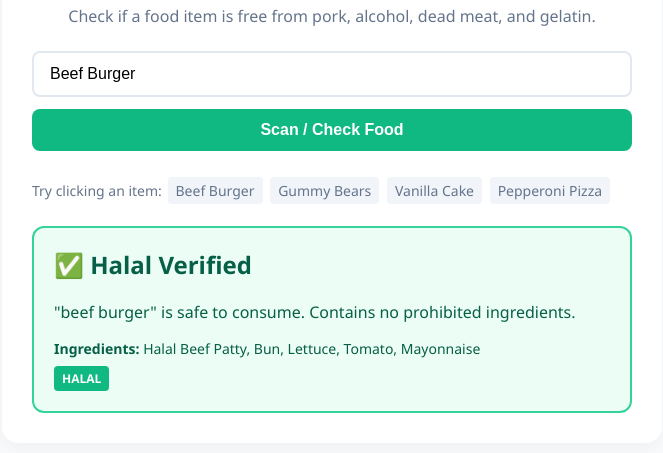
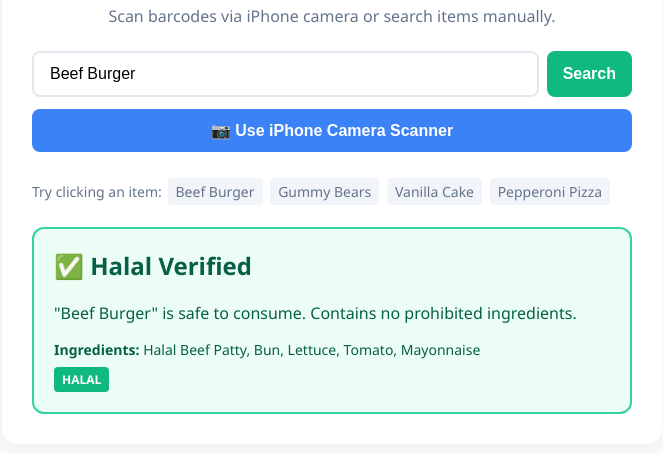
Before and after one commit to asad-khilji/halal-food-scanner, a plain HTML site: page index.html in a window 1280 px wide. Both pictures are taken after a click on the element "Beef Burger". Shown: the part 247-700 px from the top of the page, without its empty margins (308-971 px from the left). Drawn offline with Linux system fonts and the light colour scheme.

Commit message:
Integrate barcode scanning and update UI elements
Added QuaggaJS for barcode scanning and updated input handling.

```diff
--- a/index.html
+++ b/index.html
@@ -4,6 +4,7 @@
     <meta charset="UTF-8">
     <meta name="viewport" content="width=device-width, initial-scale=1.0">
     <title>Halal Food Scanner</title>
+    <script src="https://cdnjs.cloudflare.com/ajax/libs/quagga/0.12.1/quagga.min.js"></script>
     <style>
         :root {
             --primary: #10b981;
@@ -55,7 +56,13 @@
             margin-bottom: 24px;
         }
 
+        .input-row {
+            display: flex;
+            gap: 8px;
+        }
+
         input[type="text"] {
+            flex: 1;
             padding: 12px 16px;
             font-size: 16px;
             border: 2px solid #e2e8f0;
@@ -82,6 +89,30 @@
 
         button:hover {
             background-color: var(--primary-dark);
+        }
+
+        .camera-btn {
+            background-color: #3b82f6;
+        }
+        .camera-btn:hover {
+            background-color: #2563eb;
+        }
+
+        /* Camera Viewport Styling */
+        #interactive.viewport {
+            position: relative;
+            width: 100%;
+            height: 250px;
+            background: #000;
+            border-radius: 8px;
+            overflow: hidden;
+            display: none;
+            margin-bottom: 12px;
+        }
+        #interactive.viewport video, canvas {
+            width: 100%;
+            height: 100%;
+            object-fit: cover;
         }
 
         .examples {
@@ -151,18 +182,21 @@
         .badge.halal { background-color: #10b981; color: white; }
         .badge.haram { background-color: var(--danger); color: white; }
     </style>
-    <link rel="icon" type="image/x-icon" href="halal-food-scanner.png">
-    <link rel="apple-touch-icon" href="halal-food-scanner.png">
 </head>
 <body>
 
 <div class="container">
     <h1>Halal Food Scanner</h1>
-    <p class="subtitle">Check if a food item is free from pork, alcohol, dead meat, and gelatin.</p>
+    <p class="subtitle">Scan barcodes via iPhone camera or search items manually.</p>
 
     <div class="scanner-box">
-        <input type="text" id="foodInput" placeholder="Enter food name or barcode (e.g., Gummy Bears)...">
-        <button onclick="scanFood()">Scan / Check Food</button>
+        <div id="interactive" class="viewport"></div>
+
+        <div class="input-row">
+            <input type="text" id="foodInput" placeholder="Enter food name or barcode...">
+            <button onclick="scanFood()">Search</button>
+        </div>
+        <button id="cameraToggleBtn" class="camera-btn" onclick="toggleCamera()">📷 Use iPhone Camera Scanner</button>
     </div>
 
     <div class="examples">
@@ -186,52 +220,48 @@
 </div>
 
 <script>
-    // Embedded JSON Database of Food Items
+    // Expanded Mock JSON Database mapping both text names and barcodes
     const foodDatabase = [
         {
-            "name": "beef burger",
+            "keys": ["beef burger", "012345678905"],
+            "name": "Beef Burger",
             "isHalal": true,
             "ingredients": ["Halal Beef Patty", "Bun", "Lettuce", "Tomato", "Mayonnaise"],
             "reason": "Contains no prohibited ingredients."
         },
         {
-            "name": "gummy bears",
+            "keys": ["gummy bears", "070923123456"],
+            "name": "Gummy Bears",
             "isHalal": false,
             "ingredients": ["Sugar", "Corn Syrup", "Pork Gelatin", "Citric Acid"],
             "reason": "Contains pork gelatin, which is prohibited."
         },
         {
-            "name": "vanilla cake",
+            "keys": ["vanilla cake", "054321098765"],
+            "name": "Vanilla Cake",
             "isHalal": false,
             "ingredients": ["Flour", "Sugar", "Eggs", "Vanilla Extract (contains alcohol)", "Butter"],
             "reason": "Contains vanilla extract containing alcohol."
         },
         {
-            "name": "pepperoni pizza",
+            "keys": ["pepperoni pizza", "098765432101"],
+            "name": "Pepperoni Pizza",
             "isHalal": false,
             "ingredients": ["Dough", "Tomato Sauce", "Mozzarella Cheese", "Pork Pepperoni"],
             "reason": "Contains pork pepperoni."
-        },
-        {
-            "name": "margherita pizza",
-            "isHalal": true,
-            "ingredients": ["Dough", "Tomato Sauce", "Mozzarella Cheese", "Basil", "Olive Oil"],
-            "reason": "Vegetarian-friendly and contains no prohibited elements."
-        },
-        {
-            "name": "chicken wrap",
-            "isHalal": true,
-            "ingredients": ["Tortilla", "Grilled Chicken", "Cheddar Cheese", "Ranch Dressing"],
-            "reason": "Uses certified ingredients with no alcohol, gelatin, or pork."
         }
     ];
 
+    let cameraActive = false;
+
     function setSearch(itemName) {
+        if (cameraActive) toggleCamera(); // Turn off camera if active
         document.getElementById('foodInput').value = itemName;
         scanFood();
     }
 
     function scanFood() {
+        if (cameraActive) toggleCamera();
         const query = document.getElementById('foodInput').value.trim().toLowerCase();
         const resultCard = document.getElementById('resultCard');
         const resultTitle = document.getElementById('resultTitle');
@@ -244,8 +274,10 @@
             return;
         }
 
-        // Search the JSON database
-        const foundItem = foodDatabase.find(item => item.name.includes(query));
+        // Search database keys (matches name or barcode)
+        const foundItem = foodDatabase.find(item =>
+            item.keys.some(key => key.toLowerCase().includes(query))
+        );
 
         resultCard.style.display = 'block';
 
@@ -266,13 +298,59 @@
                 resultBadge.className = 'badge haram';
             }
         } else {
-            // Default handling if item isn't explicitly in the local mock JSON database
             resultCard.className = 'result-card haram';
             resultTitle.innerHTML = `⚠️ Unknown Item`;
-            resultMessage.textContent = `"${query}" is not found in our database. Please check the label manually for pork, alcohol, dead meat, or gelatin ingredients.`;
+            resultMessage.textContent = `Barcode/Item "${query}" not found in database. Check label for pork, alcohol, dead meat, or gelatin.`;
             resultIngredients.textContent = 'Unknown';
             resultBadge.textContent = 'UNVERIFIED';
             resultBadge.className = 'badge haram';
+        }
+    }
+
+    // Toggle QuaggaJS Camera Stream for iPhone/Mobile
+    function toggleCamera() {
+        const viewport = document.getElementById('interactive');
+        const btn = document.getElementById('cameraToggleBtn');
+
+        if (!cameraActive) {
+            viewport.style.display = 'block';
+            btn.textContent = "🛑 Stop Camera";
+            cameraActive = true;
+
+            Quagga.init({
+                inputStream: {
+                    name: "Live",
+                    type: "LiveStream",
+                    target: viewport,
+                    constraints: {
+                        facingMode: "environment" // Uses rear iPhone camera
+                    }
+                },
+                decoder: {
+                    readers: ["ean_reader", "ean_8_reader", "upc_reader"]
+                }
+            }, function(err) {
+                if (err) {
+                    console.error(err);
+                    alert("Unable to access camera. Check permissions.");
+                    toggleCamera();
+                    return;
+                }
+                Quagga.start();
+            });
+
+            Quagga.onDetected(function(result) {
+                const code = result.codeResult.code;
+                document.getElementById('foodInput').value = code;
+                toggleCamera(); // Stop camera once scanned
+                scanFood();     // Automatically process item
+            });
+
+        } else {
+            Quagga.stop();
+            viewport.style.display = 'none';
+            btn.textContent = "📷 Use iPhone Camera Scanner";
+            cameraActive = false;
         }
     }
 </script>
```
